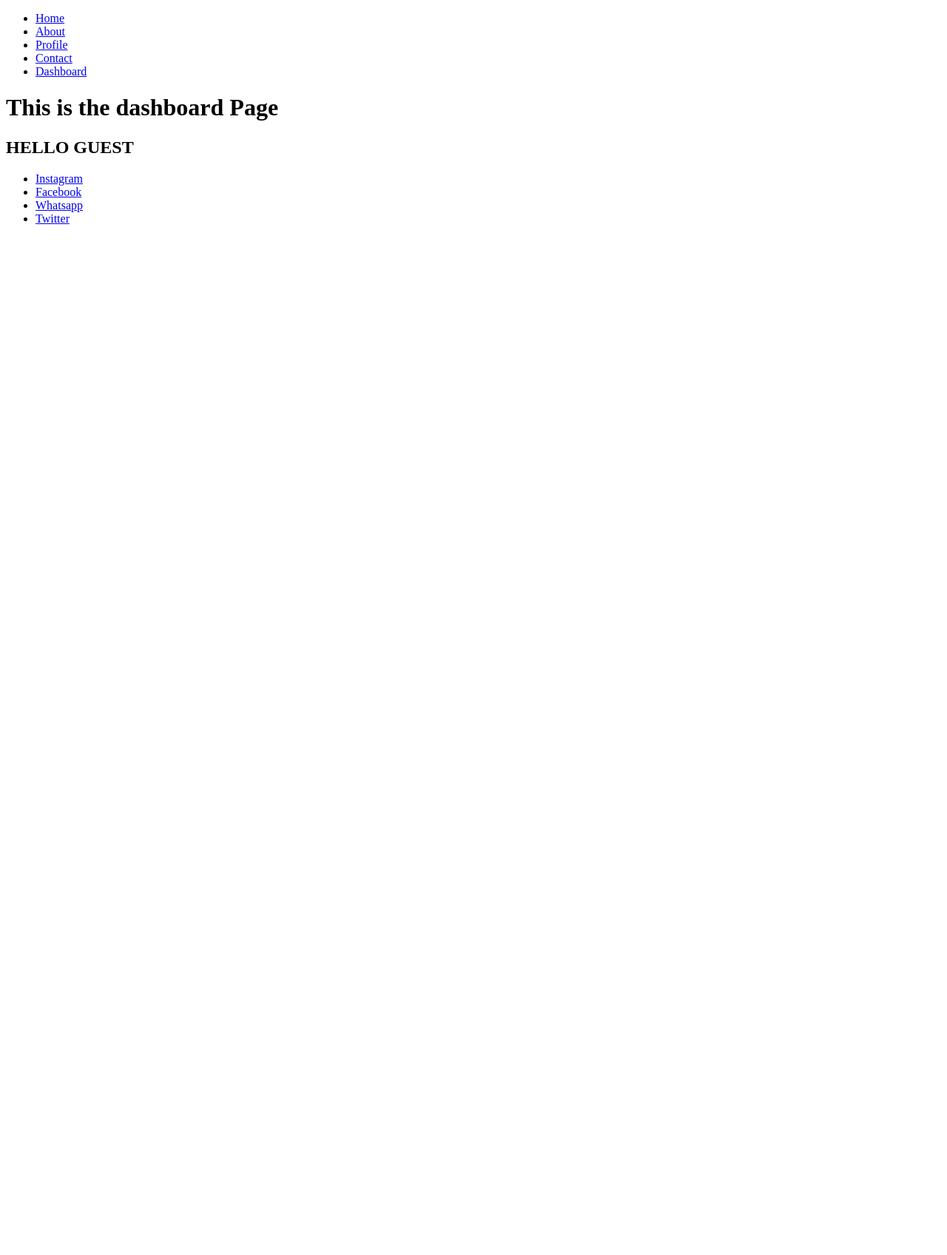
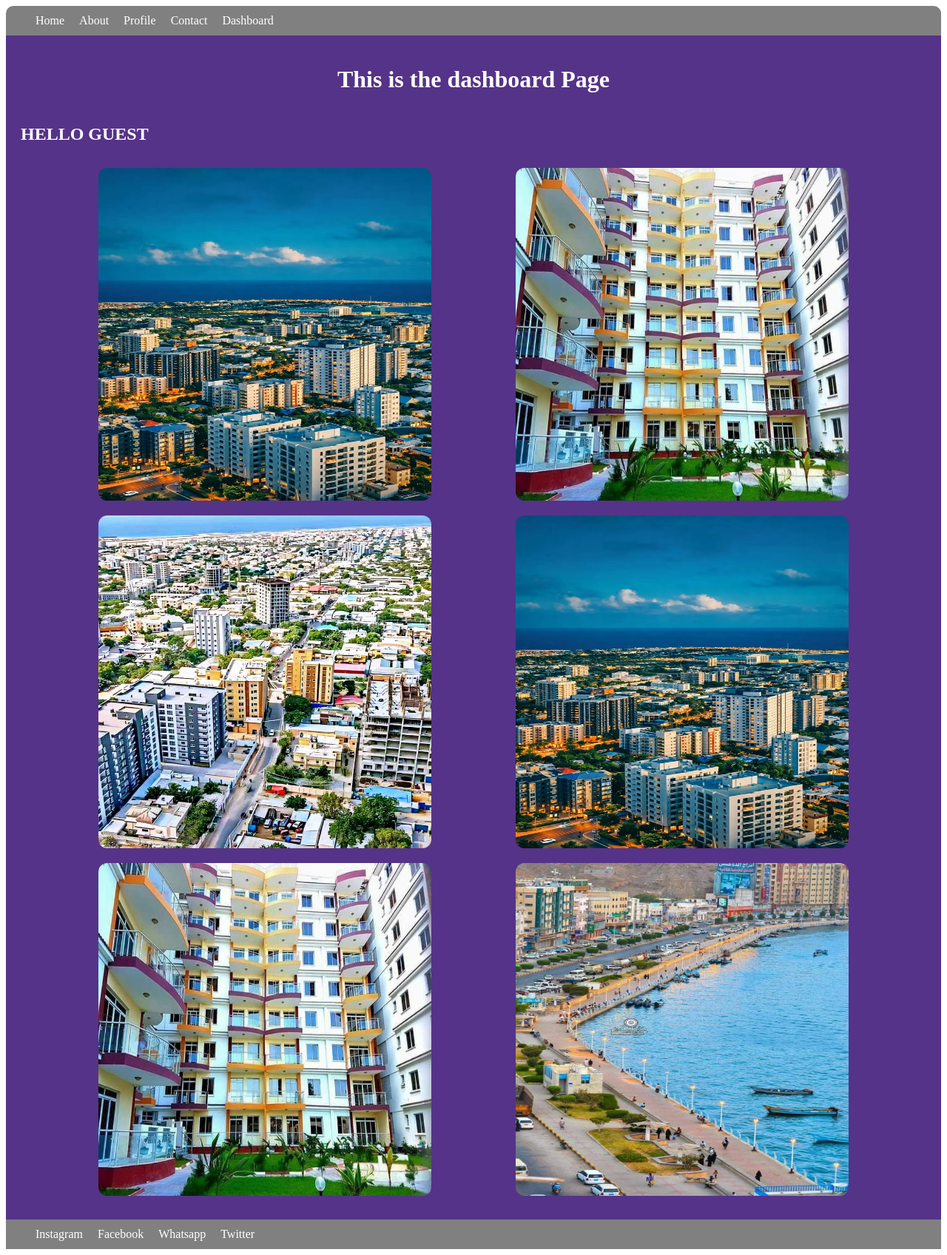
Before and after one commit to amin10003/django_2, a Django app: page /dash/ in a window 1280 px wide. Shown: the whole page at 74% size. Before the commit the page ends 303 px from the top, so only its background shows below. Run offline with Django 5.2, Linux system fonts and the light colour scheme.

Commit message:
add static files like css and images

```diff
--- a/colorieProject/templates/base.html
+++ b/colorieProject/templates/base.html
@@ -1,9 +1,12 @@
+{% load static %}
+
 <!DOCTYPE html>
 <html lang="en">
 <head>
     <meta charset="UTF-8">
     <meta name="viewport" content="width=device-width, initial-scale=1.0">
     <title> {% block title %} Fasttrack Academy {% endblock %} </title>
+    <link rel="stylesheet" href="{% static "css/styles.css" %}">
 </head>
 <body>
 
--- a/colorieProject/templates/dashboard.html
+++ b/colorieProject/templates/dashboard.html
@@ -1,4 +1,5 @@
  {% extends "base.html" %}
+ {% load static %}
 
 
  {% block title  %}
@@ -11,6 +12,14 @@
  <main>
     <h1>This is the dashboard Page</h1>
    <h2>{{content | upper}}</h2>
+   <div id="photos">
+    <img src="{% static "images/hodan.jpg" %}" alt="Zoobe Tower">
+   <img src="{% static "images/zoobe.jpg" %}" alt="Zoobe Tower">
+   <img src="{% static "images/MOGA.jpg" %}" alt="Zoobe Tower">
+   <img src="{% static "images/hodan.jpg" %}" alt="Zoobe Tower">
+   <img src="{% static "images/zoobe.jpg" %}" alt="Zoobe Tower">
+   <img src="{% static "images/MOGA1.jpg" %}" alt="Zoobe Tower">
+   </div>
  </main>
 
  {% endblock  %}
--- a/colorieProject/templates/index.html
+++ b/colorieProject/templates/index.html
@@ -10,6 +10,7 @@
 
  <main>
     <h1>Welcome To Eiddi Technology Academy</h1>
+
     <h2>History of ETA</h2>
     <p>This school was named after a great african leader Eiddi amin Dada who rejected and resisted colonial emperialism </p>
  </main>
--- a/colorieProject/templates/navbar.html
+++ b/colorieProject/templates/navbar.html
@@ -2,7 +2,7 @@
 
 
 
-    <nav>
+    <nav id="navbar">
         <ul>
             <li><a href="/home">Home</a></li>
             <li><a href="/about">About</a></li>
--- a/myproject/settings.py
+++ b/myproject/settings.py
@@ -117,3 +117,8 @@ USE_TZ = True
 # https://docs.djangoproject.com/en/6.0/howto/static-files/
 
 STATIC_URL = 'static/'
+
+
+STATICFILES_DIRS = [
+    BASE_DIR / "static"
+]
--- /dev/null
+++ b/static/css/styles.css
@@ -0,0 +1,84 @@
+nav {
+  position: static;
+  top: 0;
+  display: flex;
+  width: 100%;
+  height: 40px;
+  background-color: gray;
+  color: white;
+}
+
+#navbar {
+  border-top-left-radius: 10px;
+  border-top-right-radius: 10px;
+}
+h1{
+    text-align: center;
+}
+
+main {
+  display: flex;
+  flex-direction: column;
+  background-color: #538;
+  color: white;
+  padding: 20px;
+  min-height: 75vh;
+}
+nav ul {
+  display: flex;
+  list-style: none;
+  justify-content: space-between;
+  align-items: center;
+  gap: 20px;
+}
+
+li a {
+  text-decoration: none;
+  color: inherit;
+}
+a:hover {
+  color: black;
+  background-color: white;
+  padding: 4px;
+}
+
+form div {
+  display: flex;
+  flex-direction: column;
+  justify-content: center;
+  align-items: start;
+  margin-left: 40%;
+  margin-bottom: 20px;
+}
+
+img{
+    height: 450px;
+    width: 450px;
+    border-radius: 12px;
+}
+
+#photos{
+    display: flex;
+    flex-wrap: wrap;
+    justify-content: space-evenly;
+    margin: 12px;
+    gap: 20px;
+}
+
+img:hover {
+    transform: scale(1.05);   /* zoom in slightly */
+    opacity: 0.9;             /* fade effect */
+}
+
+#photos img {
+    opacity: 0;
+    transform: translateY(20px);
+    animation: fadeSlideIn 2s forwards;
+}
+
+@keyframes fadeSlideIn {
+    to {
+        opacity: 1;
+        transform: translateY(0);
+    }
+}
```
Also changed, not shown: static/images/MOGA.jpg (added), static/images/MOGA1.jpg (added), static/images/canjeero.jpg (added), static/images/hodan.jpg (added), static/images/zoobe.jpg (added).
